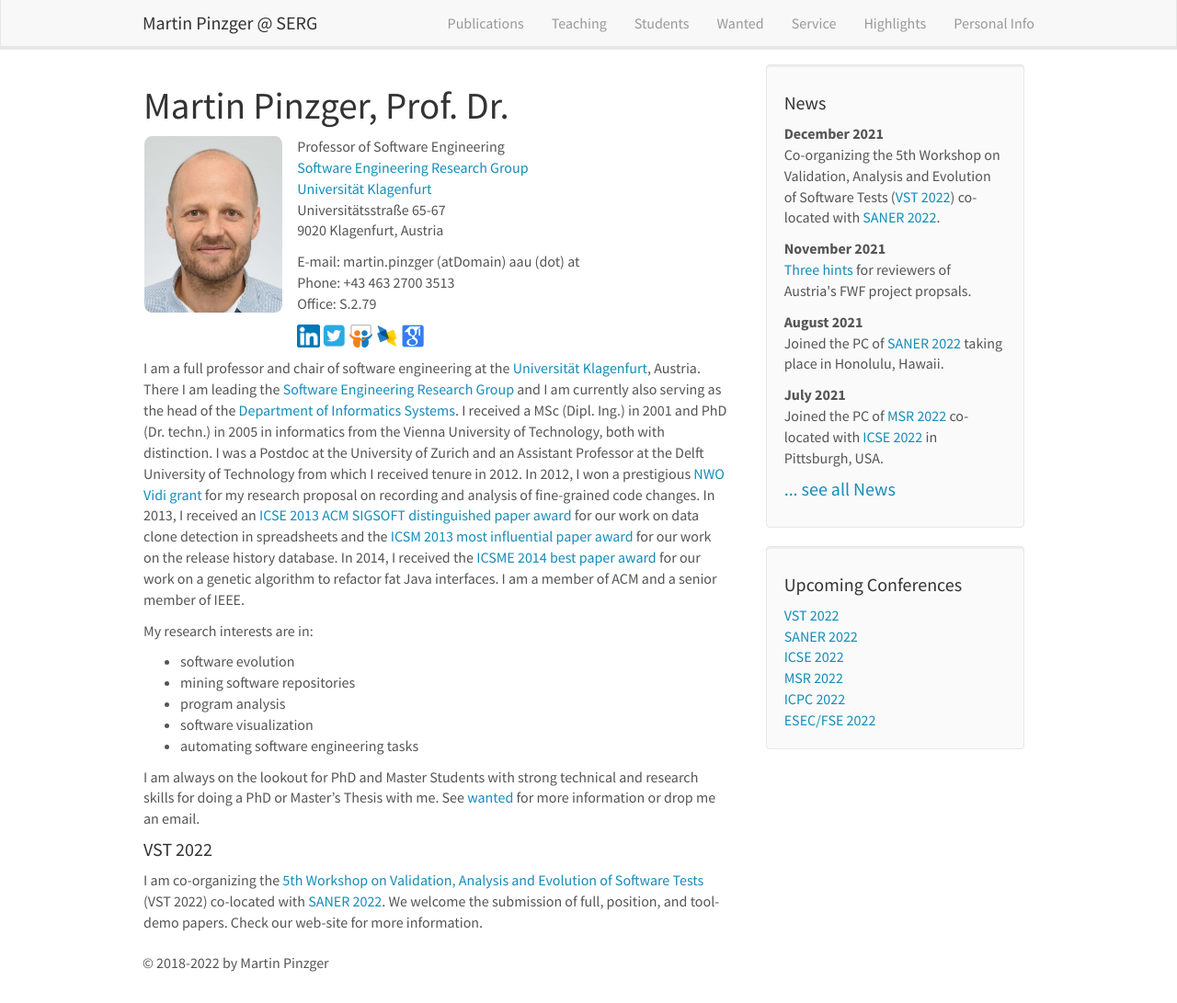
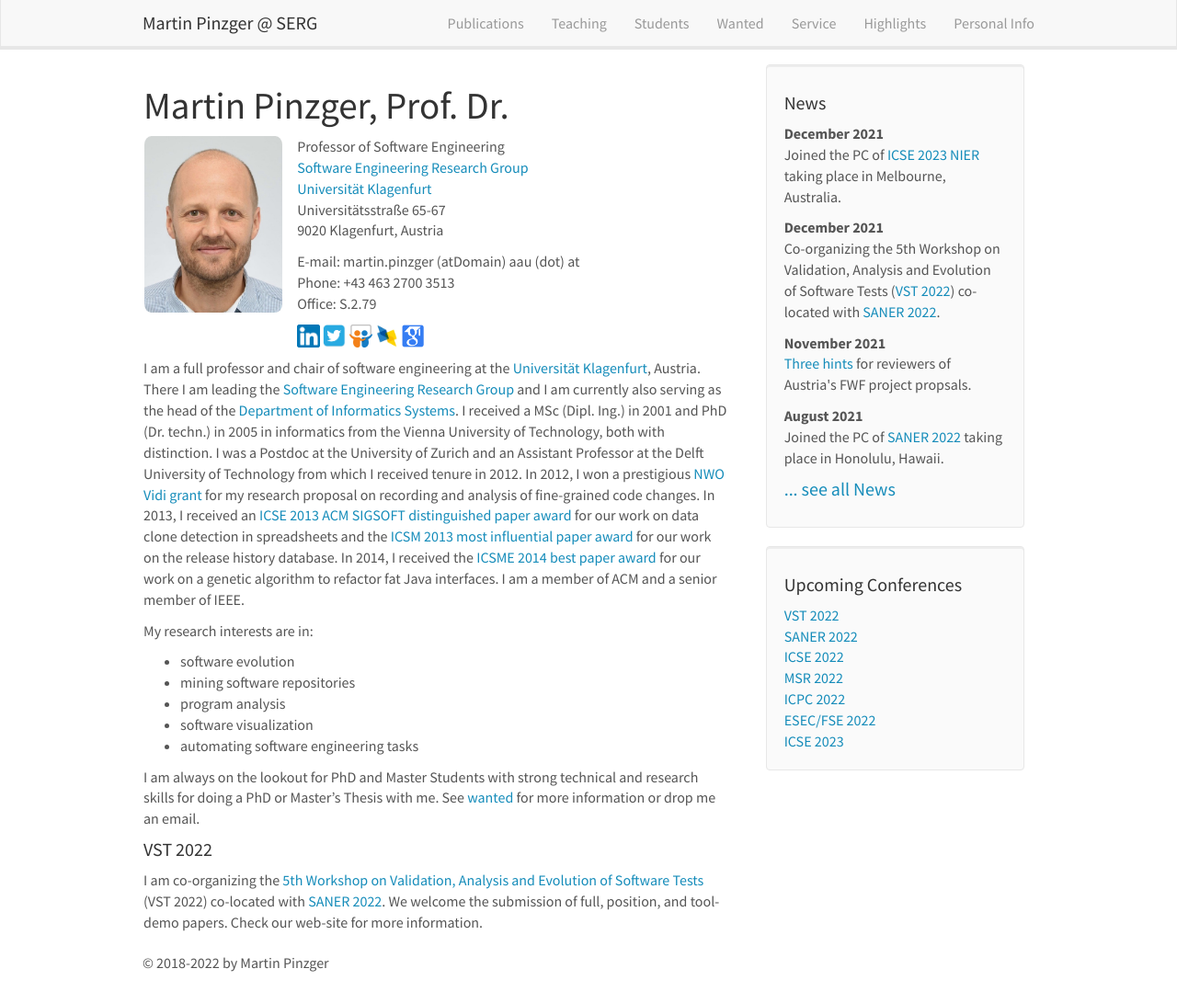
Before and after one commit to pinzger/pinzger.github.io, a Jekyll site: the page built from _pages/home.md, in a window 1280 px wide and 1091 px high. Shown: the whole window at 92% size. Built offline with Jekyll 4.4.1, drawn with Linux system fonts in a browser that asks for light colours; nearby versions of some CDN libraries.

Commit message:
added ICSE 2023 NIER

```diff
--- a/_data/news.yml
+++ b/_data/news.yml
@@ -1,3 +1,6 @@
+- date: <strong>December 2021</strong>
+  headline: "Joined the PC of <a href=\"https://conf.researchr.org/track/icse-2023/icse-2023-NIER\">ICSE 2023 NIER</a> taking place in Melbourne, Australia."
+
 - date: <strong>December 2021</strong>
   headline: "Co-organizing the 5th Workshop on Validation, Analysis and Evolution of Software Tests (<a href=\"https://vst2022.scch.at/\">VST 2022</a>) co-located with <a href=\"https://saner2022.uom.gr/\">SANER 2022</a>."
 
--- a/_includes/conferences.html
+++ b/_includes/conferences.html
@@ -8,5 +8,6 @@
 <a href="https://conf.researchr.org/home/msr-2022">MSR 2022</a> <br/>
 <a href="https://conf.researchr.org/home/icpc-2022">ICPC 2022</a> <br/>
 <a href="https://2022.esec-fse.org/">ESEC/FSE 2022</a> <br/>
+<a href="https://conf.researchr.org/home/icse-2023">ICSE 2023</a> <br/>
 
 </div>
```
